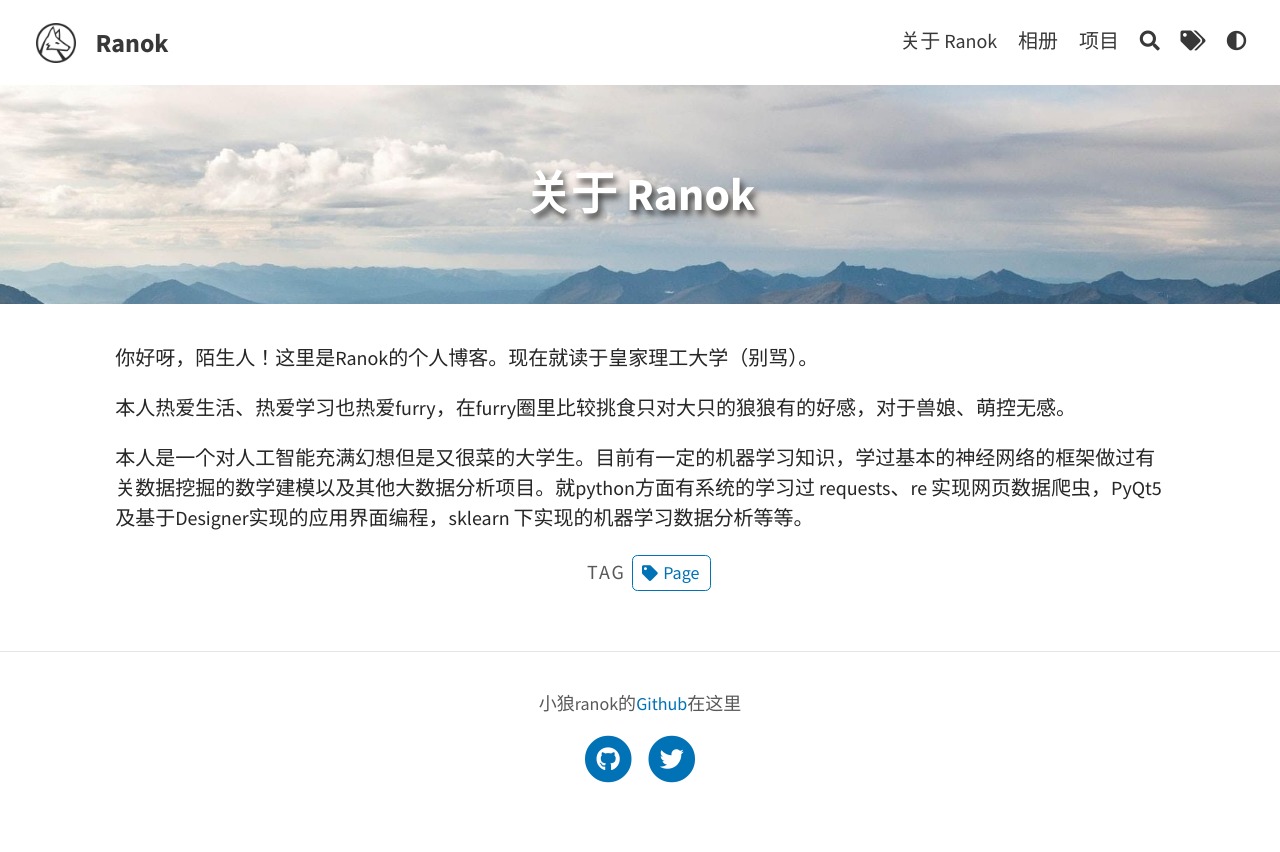
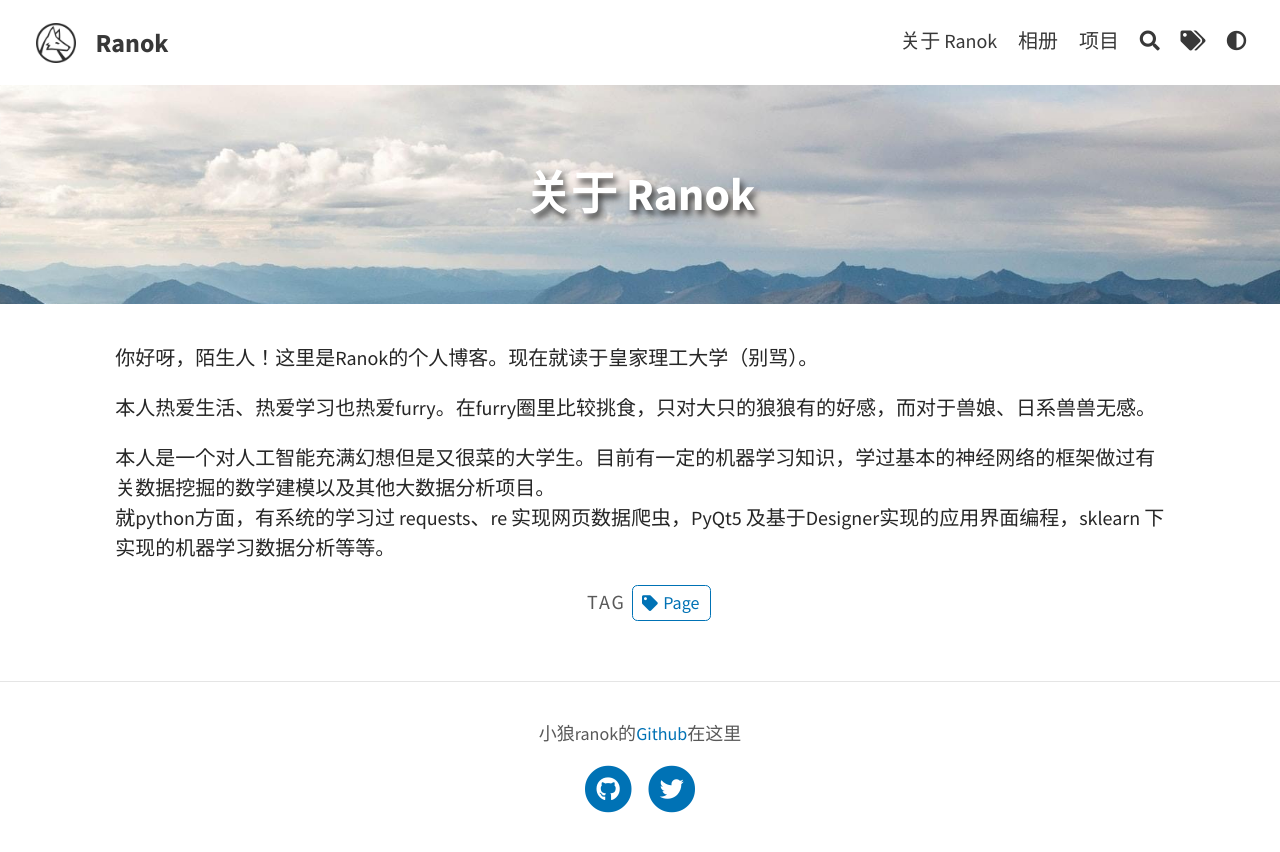
Before and after one commit to WolfRanok/WolfRanok.github.io, a Jekyll site: the page built from pages/about.md, in a window 1280 px wide. Shown: the top 852 px of the page. Built offline with Jekyll 4.4.1, drawn with Linux system fonts in a browser that asks for light colours.

Commit message:
个人描述

```diff
--- a/pages/about.md
+++ b/pages/about.md
@@ -8,6 +8,7 @@ tags: [Page]
 
 你好呀，陌生人！这里是Ranok的个人博客。现在就读于皇家理工大学（别骂）。
 
-本人热爱生活、热爱学习也热爱furry，在furry圈里比较挑食只对大只的狼狼有的好感，对于兽娘、萌控无感。
+本人热爱生活、热爱学习也热爱furry。在furry圈里比较挑食，只对大只的狼狼有的好感，而对于兽娘、日系兽兽无感。
 
-本人是一个对人工智能充满幻想但是又很菜的大学生。目前有一定的机器学习知识，学过基本的神经网络的框架做过有关数据挖掘的数学建模以及其他大数据分析项目。就python方面有系统的学习过 requests、re 实现网页数据爬虫，PyQt5 及基于Designer实现的应用界面编程，sklearn 下实现的机器学习数据分析等等。
+本人是一个对人工智能充满幻想但是又很菜的大学生。目前有一定的机器学习知识，学过基本的神经网络的框架做过有关数据挖掘的数学建模以及其他大数据分析项目。<br>
+就python方面，有系统的学习过 requests、re 实现网页数据爬虫，PyQt5 及基于Designer实现的应用界面编程，sklearn 下实现的机器学习数据分析等等。
```
Also changed, not shown: 2 other files.
